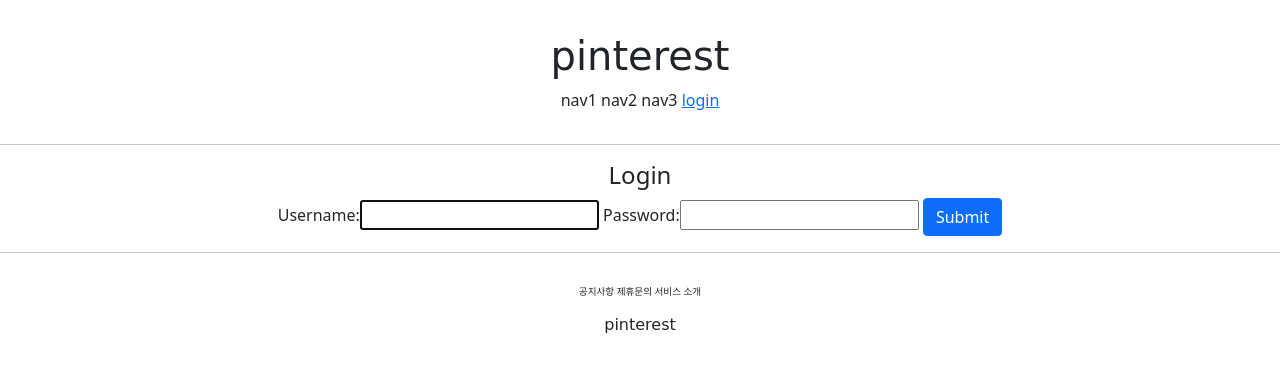
After one commit to alb7979s/pinterest, a Django app: page /account/login/ in a window 1280 px wide. The commit adds this page. Shown: the top 372 px of the page. Run offline with Django 3.2, Linux system fonts and the light colour scheme; some web fonts are replaced.

Commit message:
login/logout 구현

```diff
--- /dev/null
+++ b/accountApp/templates/accountApp/login.html
@@ -0,0 +1,16 @@
+{% extends 'base.html' %}
+
+{% block content %}
+    <div style="text-align: center">
+        <div>
+            <h4>Login</h4>
+        </div>
+        <div>
+            <form action="" method="post">
+                {% csrf_token %}
+                {{ form }}
+                <input type="submit" class="btn btn-primary">
+            </form>
+        </div>
+    </div>
+{% endblock %}
--- a/accountApp/urls.py
+++ b/accountApp/urls.py
@@ -1,4 +1,5 @@
 from django.contrib import admin
+from django.contrib.auth.views import LoginView, LogoutView
 from django.urls import path, include
 
 from accountApp.views import hello_world, AccountCreateView
@@ -7,4 +8,6 @@
 urlpatterns = [
     path('hello_world/', hello_world, name='hello_world'),
     path('create/', AccountCreateView.as_view(), name='create'),
+    path('login/', LoginView.as_view(template_name='accountApp/login.html'), name='login'),
+    path('logout/', LogoutView.as_view(), name='logout'),
 ]
--- a/config/settings.py
+++ b/config/settings.py
@@ -13,6 +13,8 @@
 from pathlib import Path
 import os, environ
 # Build paths inside the project like this: BASE_DIR / 'subdir'.
+from django.urls import reverse_lazy
+
 BASE_DIR = Path(__file__).resolve().parent.parent
 env = environ.Env(
     # set casting, default value
@@ -128,3 +130,6 @@
 STATICFILES_DIRS = [
     BASE_DIR/ "static",
 ]
+
+LOGIN_REDIRECT_URL = reverse_lazy('accountApp:hello_world')
+LOGOUT_REDIRECT_URL = reverse_lazy('accountApp:login')
--- a/templates/header.html
+++ b/templates/header.html
@@ -7,6 +7,14 @@
             <span>nav1</span>
             <span>nav2</span>
             <span>nav3</span>
-            <span>nav4</span>
+            {% if not user.is_authenticated %}
+            <a href="{% url 'accountApp:login' %}?next={{ request.path }}">
+                <span>login</span>
+            </a>
+            {% else %}
+            <a href="{% url 'accountApp:logout' %}?next={{ request.path }}">
+                <span>logout</span>
+            </a>
+            {% endif %}
         </div>
     </div>
```
